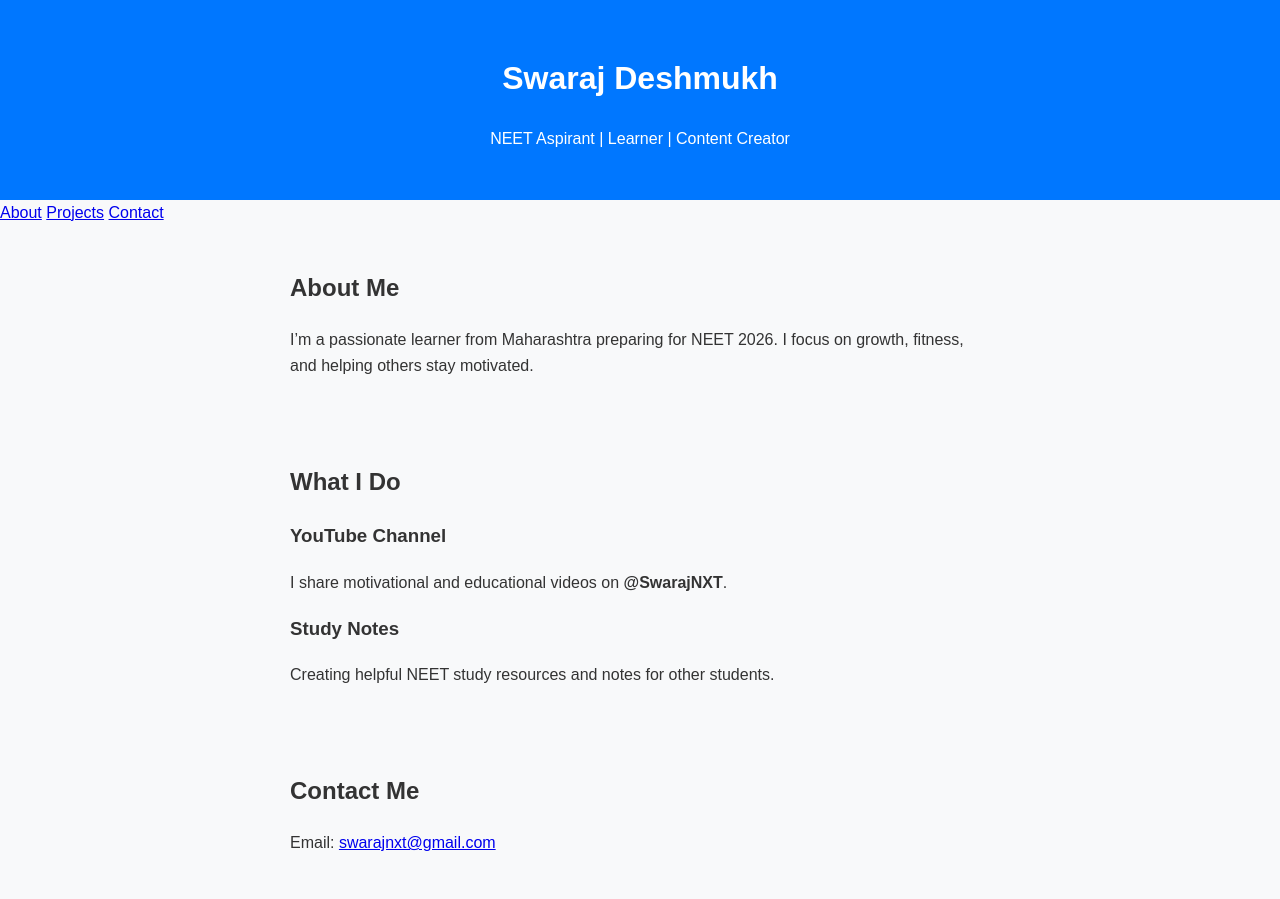
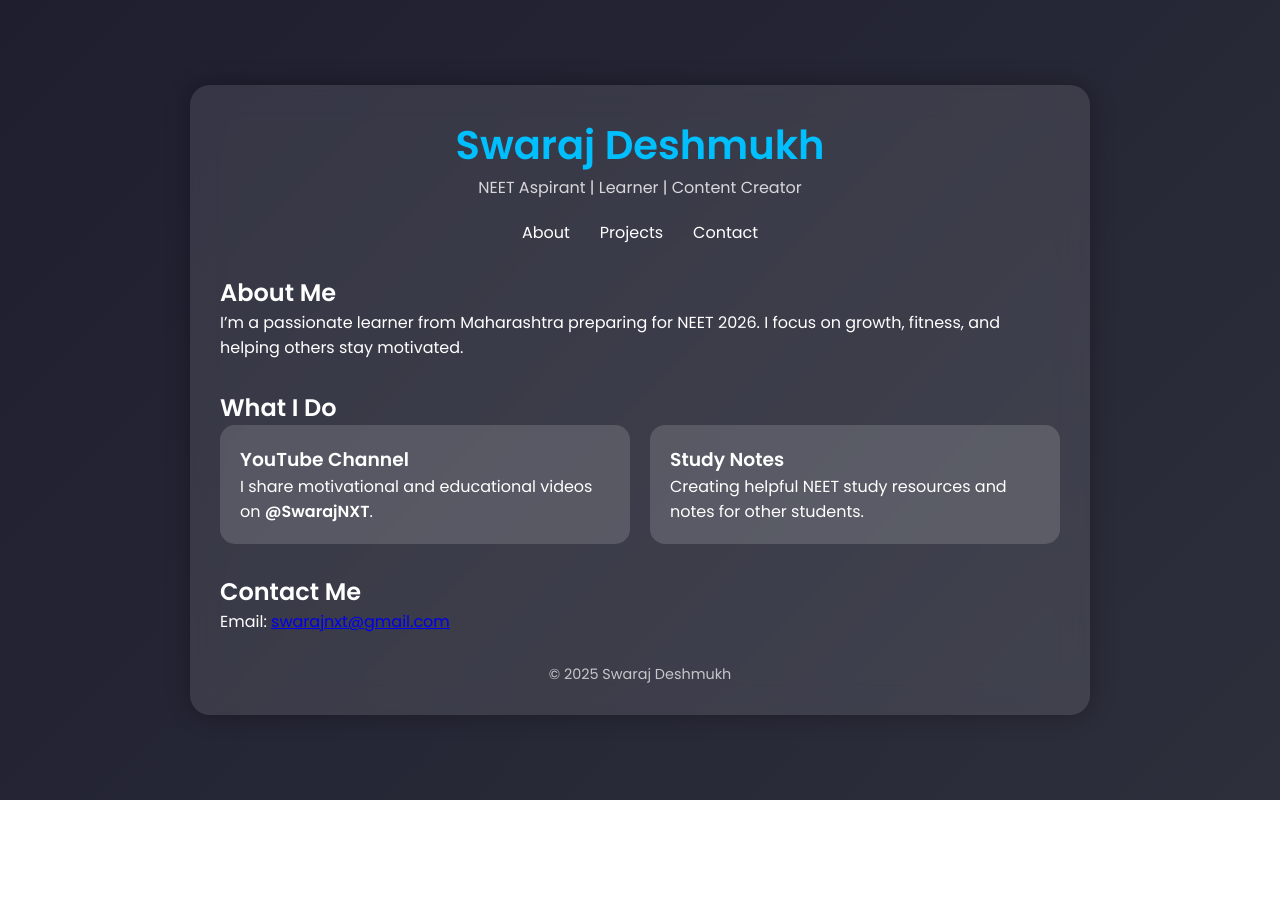
Before and after one commit to SwarajNXT/swaraj, a plain HTML site: page index.html in a window 1280 px wide. Shown: the top 899 px of the page. After the commit the page ends 800 px from the top, so only its background shows below. Drawn offline with Linux system fonts and the light colour scheme.

Commit message:
Update style.css

```diff
--- a/style.css
+++ b/style.css
@@ -1,28 +1,96 @@
+@import url('https://fonts.googleapis.com/css2?family=Poppins:wght@300;400;600&display=swap');
+
+* {
+  margin: 0;
+  padding: 0;
+  box-sizing: border-box;
+}
+
 body {
-  font-family: Arial, sans-serif;
-  margin: 0;
-  background: #f8f9fa;
-  color: #333;
-  line-height: 1.6;
+  font-family: 'Poppins', sans-serif;
+  background: linear-gradient(135deg, #1e1e2f, #2d2f3b);
+  color: white;
+  min-height: 100vh;
+  display: flex;
+  justify-content: center;
+  align-items: center;
+  padding: 40px;
+}
+
+.glass-container {
+  background: rgba(255, 255, 255, 0.1);
+  backdrop-filter: blur(15px);
+  border-radius: 20px;
+  max-width: 900px;
+  width: 100%;
+  padding: 30px;
+  box-shadow: 0 0 25px rgba(0, 0, 0, 0.3);
+  animation: fadeIn 1s ease-in-out;
 }
 
 header {
-  background: #0077ff;
-  color: white;
   text-align: center;
-  padding: 2rem 1rem;
+  margin-bottom: 20px;
+}
+
+header h1 {
+  font-size: 2.5rem;
+  color: #00bfff;
+}
+
+header p {
+  font-size: 1rem;
+  opacity: 0.8;
+}
+
+nav {
+  display: flex;
+  justify-content: center;
+  gap: 30px;
+  margin-bottom: 30px;
+}
+
+nav a {
+  color: #fff;
+  text-decoration: none;
+  font-weight: 500;
+  transition: 0.3s;
+}
+
+nav a:hover {
+  color: #00bfff;
 }
 
 section {
-  padding: 1.5rem;
-  max-width: 700px;
-  margin: auto;
+  margin-bottom: 30px;
+}
+
+.cards {
+  display: flex;
+  gap: 20px;
+  flex-wrap: wrap;
+}
+
+.card {
+  flex: 1;
+  background: rgba(255, 255, 255, 0.15);
+  padding: 20px;
+  border-radius: 15px;
+  transition: transform 0.3s ease, background 0.3s ease;
+}
+
+.card:hover {
+  transform: translateY(-10px);
+  background: rgba(255, 255, 255, 0.25);
 }
 
 footer {
-  background: #222;
-  color: #ccc;
   text-align: center;
-  padding: 1rem;
-  margin-top: 2rem;
+  font-size: 0.9rem;
+  opacity: 0.7;
 }
+
+@keyframes fadeIn {
+  from { opacity: 0; transform: translateY(10px); }
+  to { opacity: 1; transform: translateY(0); }
+}
```
